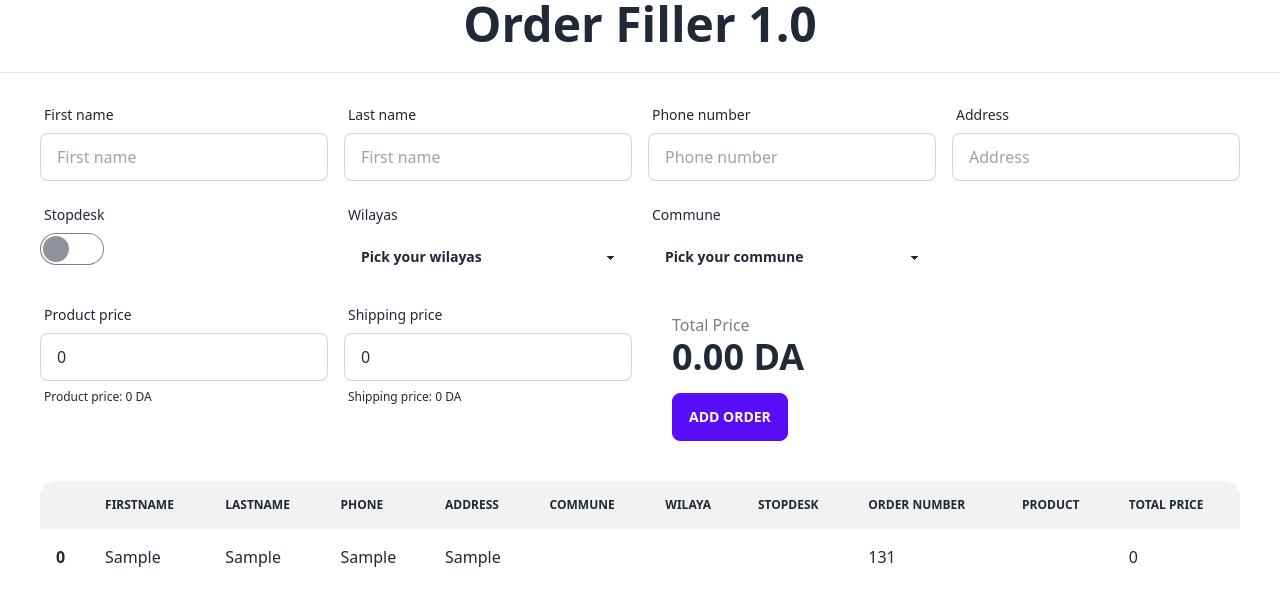
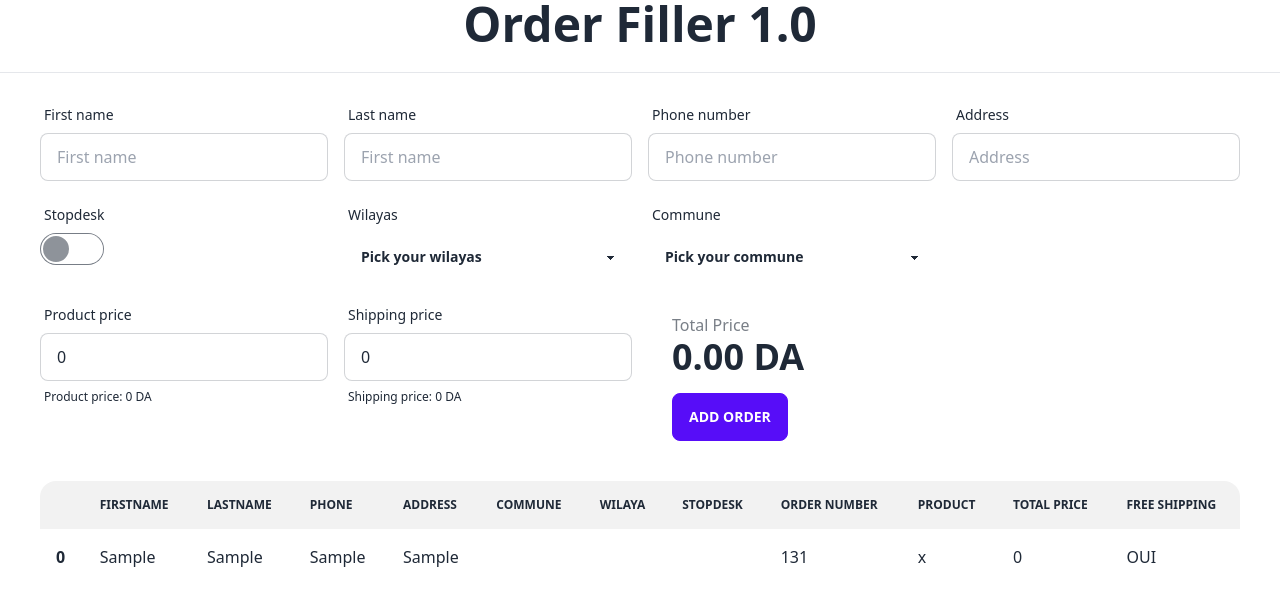
Before and after one commit to hannemanrichard/order-filler, a Next.js app: page / in a window 1280 px wide. Both pictures are taken after typing "Sample", "Sample", "Sample", "Sample" into the empty fields and a click on the button "ADD ORDER". Shown: the top 606 px of the page. Built offline with nearby package versions, Linux system fonts and the light colour scheme.

Commit message:
secondary

```diff
--- a/pages/index.tsx
+++ b/pages/index.tsx
@@ -274,6 +274,7 @@ const Home: NextPage = () => {
                 <th>Order number</th>
                 <th>Product</th>
                 <th>Total price</th>
+                <th>Free shipping</th>
               </tr>
             </thead>
             <tbody>
@@ -288,8 +289,9 @@ const Home: NextPage = () => {
                   <td>{order.wilaya}</td>
                   <td>{order.isStopdesk && order.agency}</td>
                   <td>{Math.floor(Math.random() * 1000)}</td>
-                  <td></td>
+                  <td>x</td>
                   <td>{order.totalPrice}</td>
+                  <td>OUI</td>
                 </tr>
               ))}
             </tbody>
```
